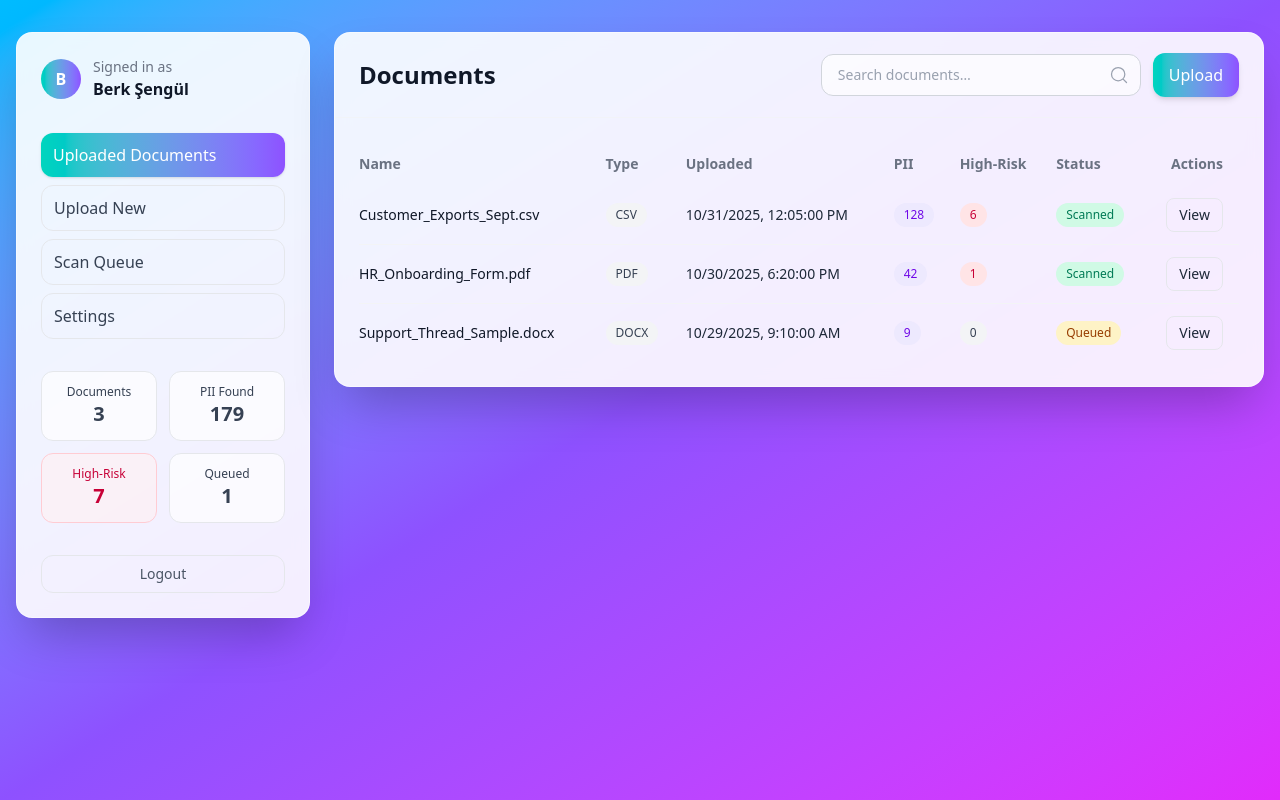
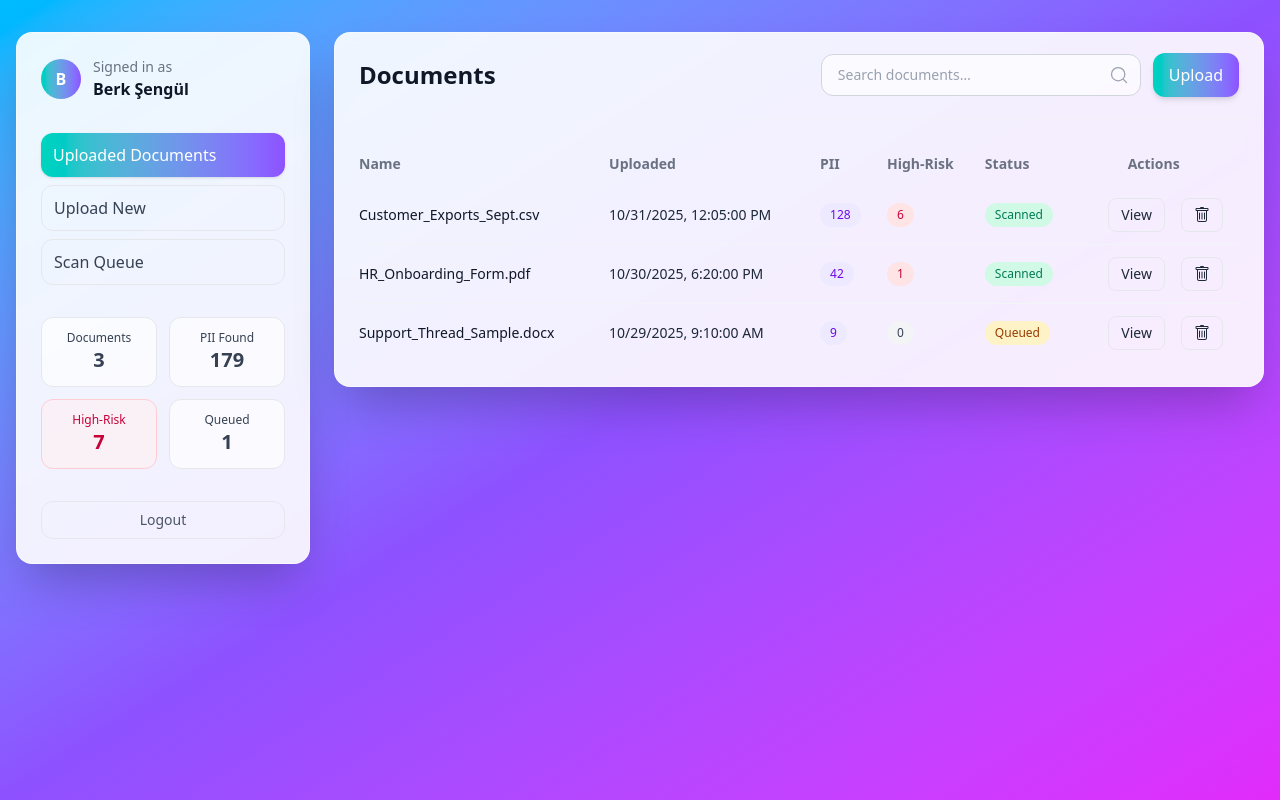
Before and after one commit to berksengul17/policycopilot, a Next.js app in the folder policycopilot-frontend/: page / in a window 1280 px wide. Built offline with nearby package versions, Linux system fonts and the light colour scheme.

Commit message:
add delete document

```diff
--- /dev/null
+++ b/policycopilot-frontend/components/home/ConfirmDeleteModel.tsx
@@ -0,0 +1,35 @@
+export default function ConfirmDeleteModal({
+  onCancel,
+  onConfirm,
+}: {
+  onCancel: () => void;
+  onConfirm: () => void;
+}) {
+  return (
+    <div className="fixed inset-0 z-50 flex items-center justify-center bg-black/30 backdrop-blur-sm">
+      <div className="w-full max-w-sm rounded-2xl bg-white shadow-xl border border-white/60 p-6">
+        <h2 className="text-lg font-semibold text-gray-900">
+          Delete document?
+        </h2>
+        <p className="mt-2 text-sm text-gray-500">
+          This action cannot be undone.
+        </p>
+
+        <div className="mt-6 flex justify-end gap-3">
+          <button
+            onClick={onCancel}
+            className="px-4 py-2 rounded-lg border border-gray-200 text-gray-700 hover:bg-gray-50"
+          >
+            Cancel
+          </button>
+          <button
+            onClick={onConfirm}
+            className="px-4 py-2 rounded-lg bg-red-500 text-white hover:bg-red-600"
+          >
+            Delete
+          </button>
+        </div>
+      </div>
+    </div>
+  );
+}
--- a/policycopilot-frontend/components/home/DocumentTable.tsx
+++ b/policycopilot-frontend/components/home/DocumentTable.tsx
@@ -8,12 +8,14 @@ export default function DocumentTable({
   query,
   onQueryChange,
   onUploadClick,
+  onDeleteClick,
   loading,
 }: {
   items: Doc[];
   query: string;
   onQueryChange: (v: string) => void;
   onUploadClick: () => void;
+  onDeleteClick: (docId: string) => void;
   loading?: boolean;
 }) {
   return (
@@ -58,12 +60,11 @@ export default function DocumentTable({
             <thead>
               <tr className="text-left text-gray-500">
                 <Th>Name</Th>
-                <Th>Type</Th>
                 <Th>Uploaded</Th>
                 <Th>PII</Th>
                 <Th>High-Risk</Th>
                 <Th>Status</Th>
-                <Th className="text-right">Actions</Th>
+                <Th className="text-center">Actions</Th>
               </tr>
             </thead>
             <tbody className="divide-y divide-gray-100">
@@ -71,9 +72,6 @@ export default function DocumentTable({
                 <tr key={d.id} className="hover:bg-white/60">
                   <Td>
                     <span className="font-medium text-gray-900">{d.name}</span>
-                  </Td>
-                  <Td>
-                    <Badge tone="stone">{d.type}</Badge>
                   </Td>
                   <Td>{new Date(d.uploadedAt).toLocaleString()}</Td>
                   <Td>
@@ -102,9 +100,28 @@ export default function DocumentTable({
                     </Badge>
                   </Td>
                   <Td className="text-right">
-                    <button className="rounded-lg border border-gray-200 px-3 py-1.5 hover:bg-gray-50">
-                      View
-                    </button>
+                    <div className="flex justify-end items-center gap-2">
+                      <button className="rounded-lg border border-gray-200 px-3 py-1.5 text-sm hover:bg-gray-100">
+                        View
+                      </button>
+                      <button
+                        onClick={() => onDeleteClick(d.id)}
+                        className="ml-2 rounded-lg border border-gray-200 px-3 py-2 hover:bg-gray-50 text-gray-800 hover:text-red-500 "
+                      >
+                        {/* Delete icon */}
+                        <svg
+                          xmlns="http://www.w3.org/2000/svg"
+                          width="16"
+                          height="16"
+                          viewBox="0 0 16 16"
+                          className="w-4 h-4"
+                          fill="currentColor"
+                        >
+                          <path d="M5.5 5.5A.5.5 0 0 1 6 6v6a.5.5 0 0 1-1 0V6a.5.5 0 0 1 .5-.5m2.5 0a.5.5 0 0 1 .5.5v6a.5.5 0 0 1-1 0V6a.5.5 0 0 1 .5-.5m3 .5a.5.5 0 0 0-1 0v6a.5.5 0 0 0 1 0z" />
+                          <path d="M14.5 3a1 1 0 0 1-1 1H13v9a2 2 0 0 1-2 2H5a2 2 0 0 1-2-2V4h-.5a1 1 0 0 1-1-1V2a1 1 0 0 1 1-1H6a1 1 0 0 1 1-1h2a1 1 0 0 1 1 1h3.5a1 1 0 0 1 1 1zM4.118 4 4 4.059V13a1 1 0 0 0 1 1h6a1 1 0 0 0 1-1V4.059L11.882 4zM2.5 3h11V2h-11z" />
+                        </svg>
+                      </button>
+                    </div>
                   </Td>
                 </tr>
               ))}
--- a/policycopilot-frontend/components/home/HomeClient.tsx
+++ b/policycopilot-frontend/components/home/HomeClient.tsx
@@ -1,12 +1,26 @@
 "use client";
 
-import { useEffect } from "react";
+import { useEffect, useState } from "react";
 import { useDocuments } from "@/hooks/useDocuments";
 import Sidebar from "./Sidebar";
 import DocumentTable from "./DocumentTable";
+import ConfirmDeleteModal from "./ConfirmDeleteModel";
 
 export default function HomeClient() {
   const { state, actions, refs } = useDocuments();
+  const [docToDelete, setDocToDelete] = useState<string | null>(null);
+
+  const handleDeleteClick = (id: string) => {
+    setDocToDelete(id);
+  };
+
+  const handleCancel = () => setDocToDelete(null);
+
+  const handleConfirm = async () => {
+    if (docToDelete == null) return;
+    actions.remove(docToDelete);
+    setDocToDelete(null);
+  };
 
   useEffect(() => {
     actions.load();
@@ -37,9 +51,17 @@ export default function HomeClient() {
               query={state.query}
               onQueryChange={actions.setQuery}
               onUploadClick={actions.onPickFileClick}
+              onDeleteClick={handleDeleteClick}
               loading={state.loading}
             />
           </main>
+          {/* modal */}
+          {docToDelete != null && (
+            <ConfirmDeleteModal
+              onCancel={handleCancel}
+              onConfirm={handleConfirm}
+            />
+          )}
         </div>
       </div>
     </div>
--- a/policycopilot-frontend/components/home/Sidebar.tsx
+++ b/policycopilot-frontend/components/home/Sidebar.tsx
@@ -35,7 +35,6 @@ export default function Sidebar({
         <SidebarBtn label="Uploaded Documents" active />
         <SidebarBtn label="Upload New" onClick={onUploadClick} />
         <SidebarBtn label="Scan Queue" />
-        <SidebarBtn label="Settings" />
       </div>
 
       {/* stats */}
```
